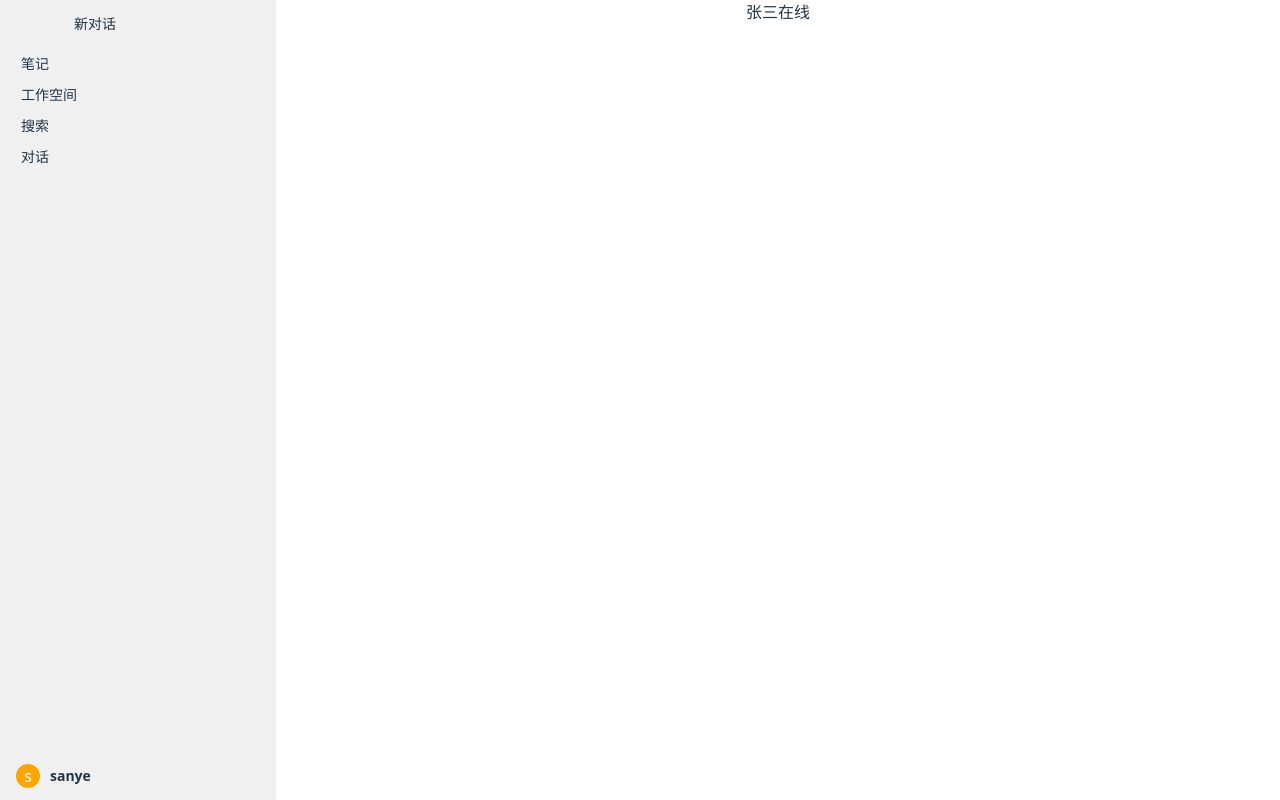
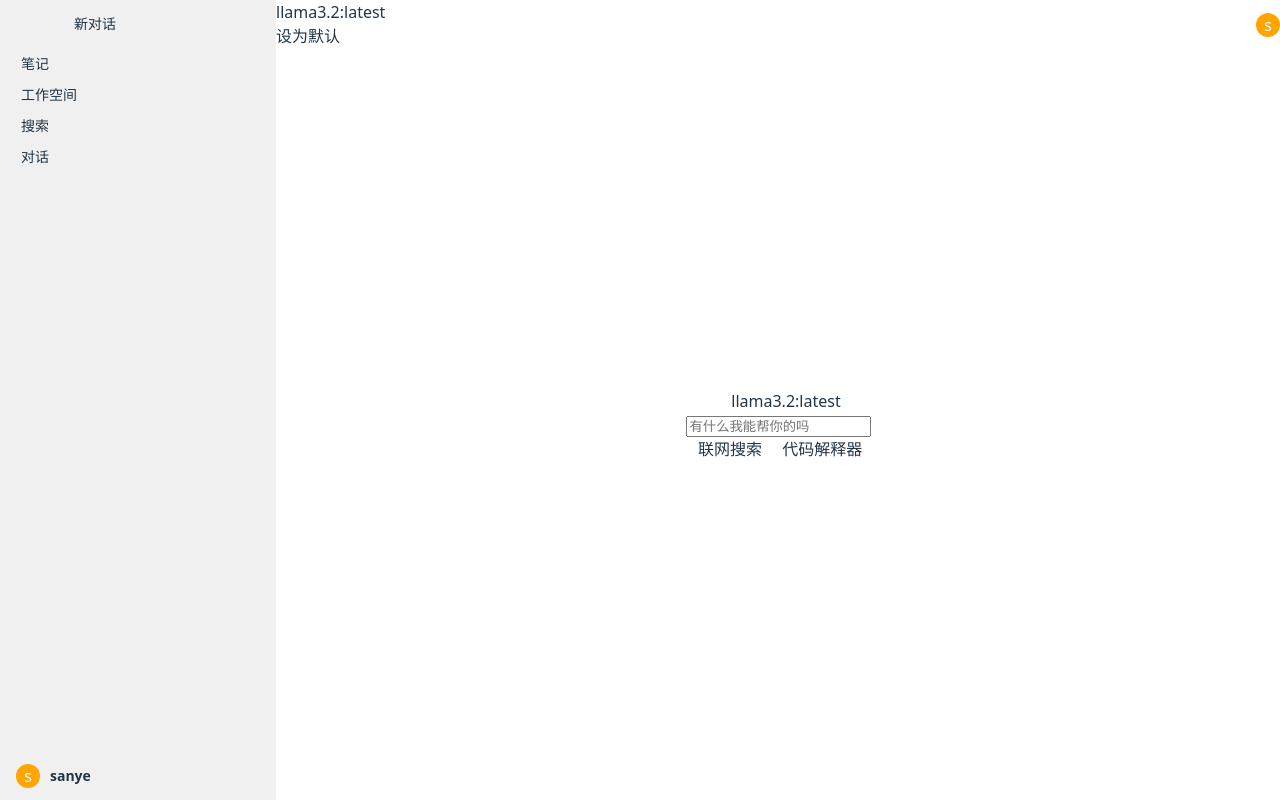
Before and after one commit to sanyexieai/seven-ai-web, a Vue app: page / in a window 1280 px wide. Built offline with nearby package versions, Linux system fonts and the light colour scheme.

Commit message:
添加布局

```diff
--- a/src/components/ChatContent.vue
+++ b/src/components/ChatContent.vue
@@ -1,17 +1,64 @@
 <script setup lang="ts">
 import { ref } from 'vue'
+import Avatar from './Avatar.vue'
+import ChatInput from './ChatInput.vue'
+const props = defineProps<{ message: string }>()
 </script>
 
 <template>
     <div class="chat-content">
         <div class="chat-content-header">
+            <div class="chat-content-header-model">
+                <div style="display: flex;flex-direction: row;align-items: center;">
+                    <div>llama3.2:latest</div>
+                    <div>
+                        <svg class="icon" aria-hidden="true">
+                        <use xlink:href="#icon-_qi"></use>
+                        </svg>
+                    </div>
+                    <div>
+                        <svg class="icon" aria-hidden="true">
+                            <use xlink:href="#icon-_qi"></use>
+                        </svg>
+                    </div>
+                </div>
+                <div >
+                    <div style="text-align: left;">设为默认</div>
+                </div>
+            </div>
             <div class="chat-content-header-avatar">
+                <div style="flex: 1;"></div>
+                <div style="display: flex;flex-direction: row;align-items: center;">
+                    <svg class="icon" aria-hidden="true">
+                        <use xlink:href="#icon-_qi"></use>
+                    </svg>
+                    <Avatar name="sanye" />
+                </div>
+            </div>
+        </div>
+        <div v-if="props.message" class="chat-content-body">
+            <div class="chat-content-body-message">
+                <div class="chat-content-body-message-item"></div>
+            </div>
+            <div class="chat-content-body-input">
+                <ChatInput />
+            </div>
 
+        </div>
+
+        <div v-else class="chat-content-body chat-content-body-empty">
+            <div class="chat-content-body-title">
+                <div>
+                    <svg class="icon" aria-hidden="true">
+                        <use xlink:href="#icon-_qi"></use>
+                    </svg>
+                </div>
+                <div>llama3.2:latest</div>
             </div>
-            <div class="chat-content-header-name">
-                <span>张三</span>
-                <span>在线</span>
+            <div class="chat-content-body-input">
+                <ChatInput />
             </div>
+            <div class="chat-content-body-tip"></div>
         </div>
     </div>
 </template>
@@ -19,8 +66,41 @@ import { ref } from 'vue'
 <style scoped>
     .chat-content {
         flex: 1;
+        display: flex;
+        flex-direction: column;
         background-color: #fff;
     }
-
-
+    .chat-content-header {
+        height: 50px;
+        display: flex;
+        flex-direction: row;
+    }
+    .chat-content-header-model {
+        flex: 1;
+        display: flex;
+        flex-direction: column;
+    }
+    .chat-content-header-avatar{
+        flex: 1;
+        display: flex;
+        flex-direction: row;
+    }
+    .chat-content-body {
+        flex: 1;
+        display: flex;
+        flex-direction: column;
+    }
+    .chat-content-body-message {
+        flex: 1;
+        background-color: #47d3a9;
+    }
+    .chat-content-body-empty {
+        align-items: center;
+        justify-content: center;
+    }
+    .chat-content-body-title {
+        display: flex;
+        flex-direction: row;
+        align-items: center;
+    }
 </style>
--- /dev/null
+++ b/src/components/ChatInput.vue
@@ -0,0 +1,57 @@
+<script setup lang="ts">
+import { ref, computed} from 'vue'
+
+</script>
+
+<template>
+    <div>
+        <div>
+            <input type="text" placeholder="有什么我能帮你的吗" />
+        </div>
+        <div class="chat-input-tools">
+            <div class="chat-input-tools-item">
+                <div>
+                        <svg class="icon" aria-hidden="true">
+                            <use xlink:href="#icon-_qi"></use>
+                        </svg>
+                    </div>
+                    <div>
+                        <svg class="icon" aria-hidden="true">
+                            <use xlink:href="#icon-_qi"></use>
+                        </svg>
+                        联网搜索
+                    </div>
+                    <div>
+                        <svg class="icon" aria-hidden="true">
+                            <use xlink:href="#icon-_qi"></use>
+                        </svg>
+                        代码解释器
+                    </div>
+            </div>
+            <div class="chat-input-tools-item">
+                <div>
+                    <svg class="icon" aria-hidden="true">
+                        <use xlink:href="#icon-_qi"></use>
+                    </svg>
+                </div>
+                <div>
+                    <svg class="icon" aria-hidden="true">
+                        <use xlink:href="#icon-_qi"></use>
+                    </svg>
+                </div>
+            </div>
+        </div>
+    </div>
+</template>
+
+<style scoped>
+.chat-input-tools {
+    display: flex;
+    flex-direction: row;
+    justify-content: space-between;
+}
+.chat-input-tools-item {
+    display: flex;
+    flex-direction: row;
+}
+</style>
```
Also changed, not shown: src/components/ChatTip.vue (added, +10 -0 lines).
